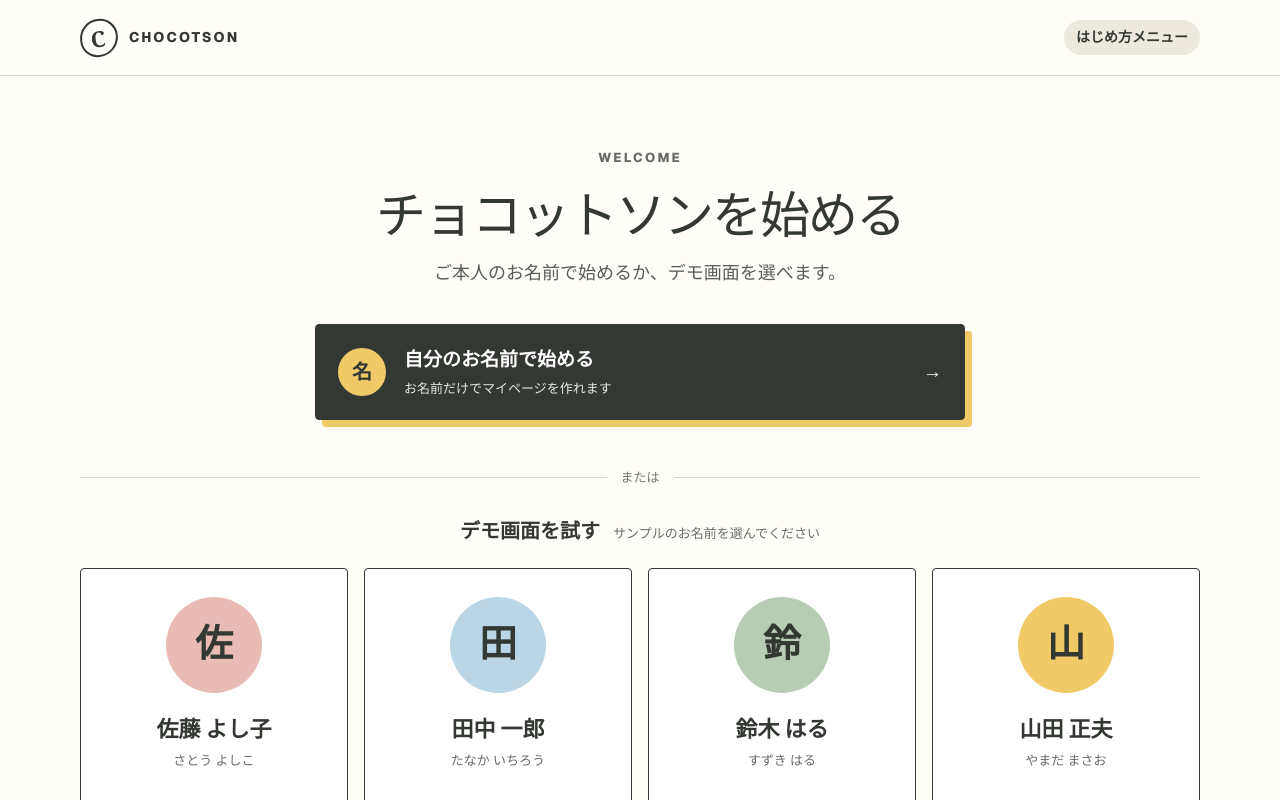
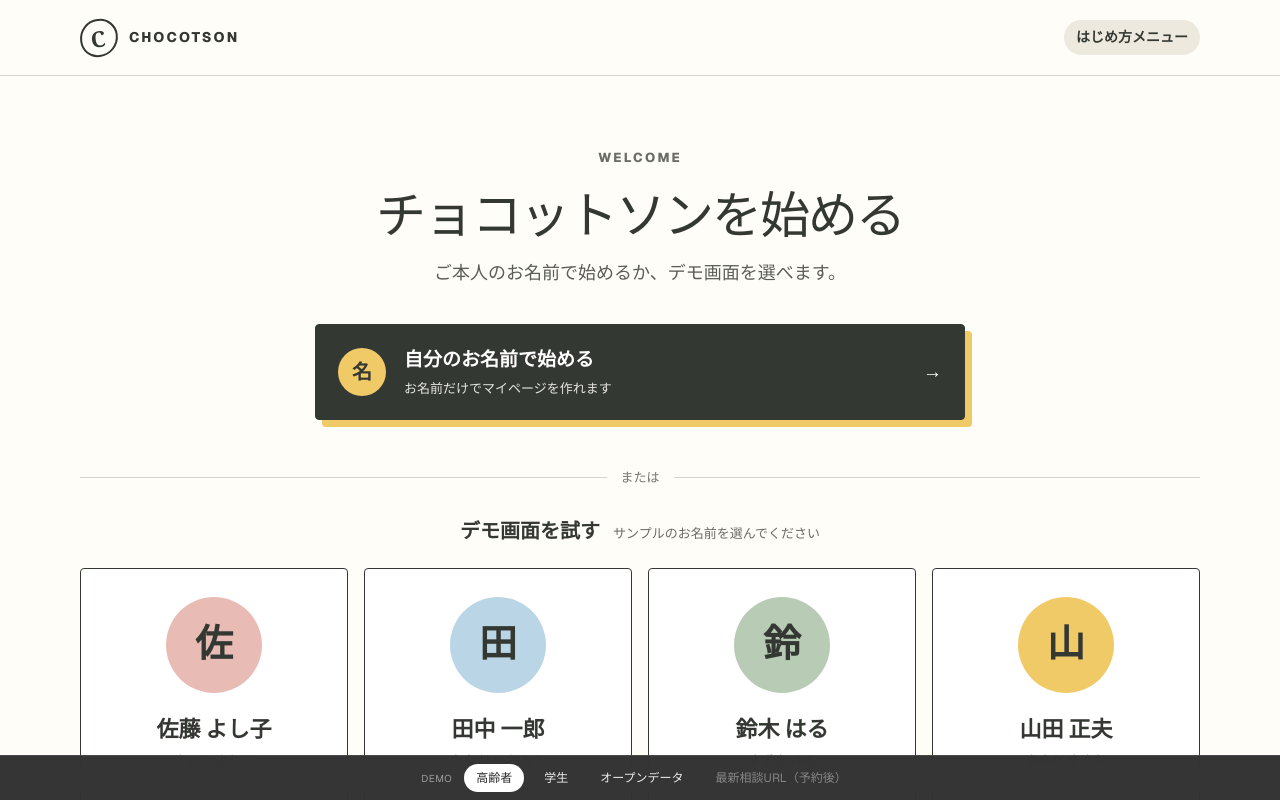
Before and after one commit to joshmainac/chocotson, a Next.js app in the folder next-app/: page / in a window 1280 px wide. Shown: the top 800 px of the page. Built offline with nearby package versions, Linux system fonts and the light colour scheme.

Commit message:
feat :sparkles: デモ用ナビで主要画面へ移動できるようにする

```diff
--- a/next-app/app/layout.tsx
+++ b/next-app/app/layout.tsx
@@ -1,5 +1,6 @@
 import type { Metadata } from "next";
 import { Geist, Geist_Mono } from "next/font/google";
+import DemoNavigator from "@/components/DemoNavigator";
 import "./globals.css";
 
 const geistSans = Geist({
@@ -23,7 +24,10 @@ export default function RootLayout({ children }: LayoutProps<"/">) {
       lang="ja"
       className={`${geistSans.variable} ${geistMono.variable} h-full antialiased`}
     >
-      <body className="min-h-full flex flex-col">{children}</body>
+      <body className="min-h-full flex flex-col pb-12">
+        {children}
+        <DemoNavigator />
+      </body>
     </html>
   );
 }
--- /dev/null
+++ b/next-app/components/DemoNavigator.tsx
@@ -0,0 +1,68 @@
+"use client";
+
+import Link from "next/link";
+import { usePathname } from "next/navigation";
+import { useSyncExternalStore } from "react";
+import {
+  getBoardSnapshot,
+  listAllBoardRecords,
+  subscribeBoard,
+} from "@/lib/chocotson/board";
+
+const ROUTES = [
+  { href: "/", label: "高齢者" },
+  { href: "/student", label: "学生" },
+  { href: "/opendata", label: "オープンデータ" },
+] as const;
+
+function linkClass(active: boolean) {
+  return active
+    ? "rounded-full bg-white px-3 py-1.5 text-xs font-medium text-[#2b2b2b]"
+    : "rounded-full px-3 py-1.5 text-xs text-white/90 hover:bg-white/10";
+}
+
+export default function DemoNavigator() {
+  const pathname = usePathname();
+  useSyncExternalStore(subscribeBoard, getBoardSnapshot, () => "[]");
+  const meetingUrl =
+    listAllBoardRecords().findLast((record) => record.meetingUrl)?.meetingUrl ??
+    null;
+  const onMeetingPage =
+    pathname.startsWith("/meeting/") || pathname === meetingUrl;
+
+  return (
+    <nav
+      aria-label="デモ画面ナビ"
+      className="fixed inset-x-0 bottom-0 z-50 border-t border-white/10 bg-[#2b2b2b]/95 px-4 py-2 backdrop-blur-sm"
+    >
+      <div className="mx-auto flex max-w-4xl flex-wrap items-center justify-center gap-2">
+        <span className="mr-1 text-[10px] tracking-wider text-white/50">
+          DEMO
+        </span>
+        {ROUTES.map(({ href, label }) => (
+          <Link
+            key={href}
+            href={href}
+            className={linkClass(pathname === href)}
+            aria-current={pathname === href ? "page" : undefined}
+          >
+            {label}
+          </Link>
+        ))}
+        {meetingUrl ? (
+          <Link
+            href={meetingUrl}
+            className={linkClass(onMeetingPage)}
+            aria-current={onMeetingPage ? "page" : undefined}
+          >
+            最新相談URL
+          </Link>
+        ) : (
+          <span className="rounded-full px-3 py-1.5 text-xs text-white/40">
+            最新相談URL（予約後）
+          </span>
+        )}
+      </div>
+    </nav>
+  );
+}
```
